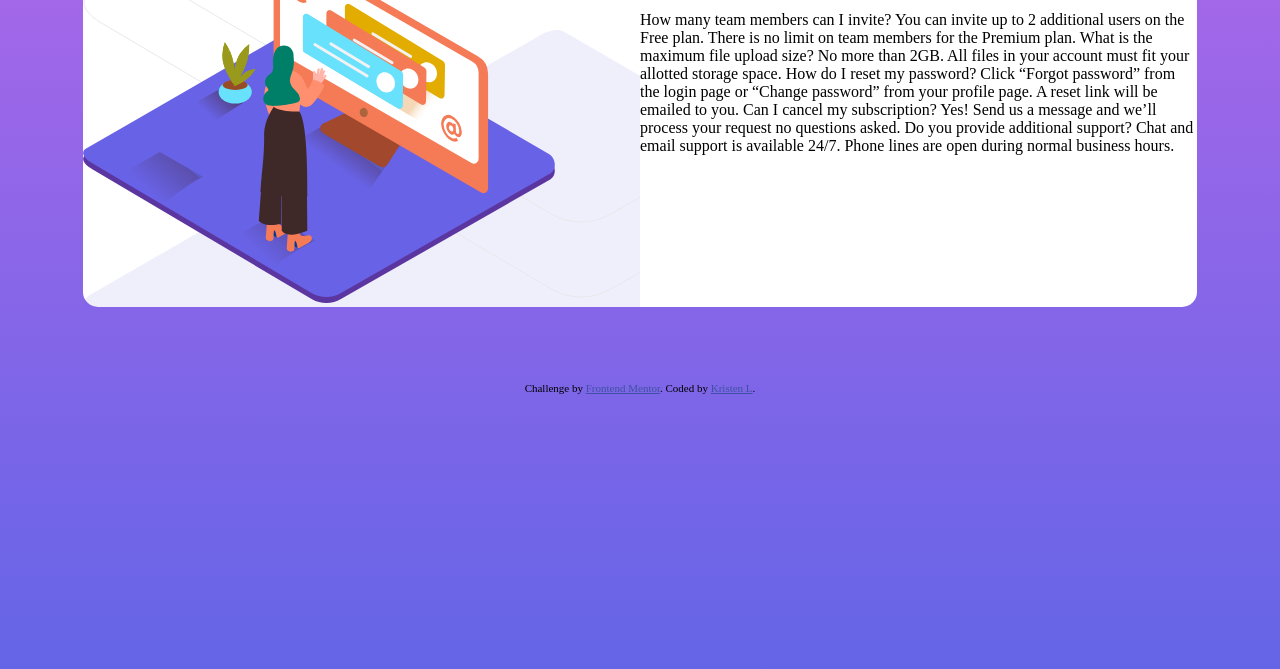
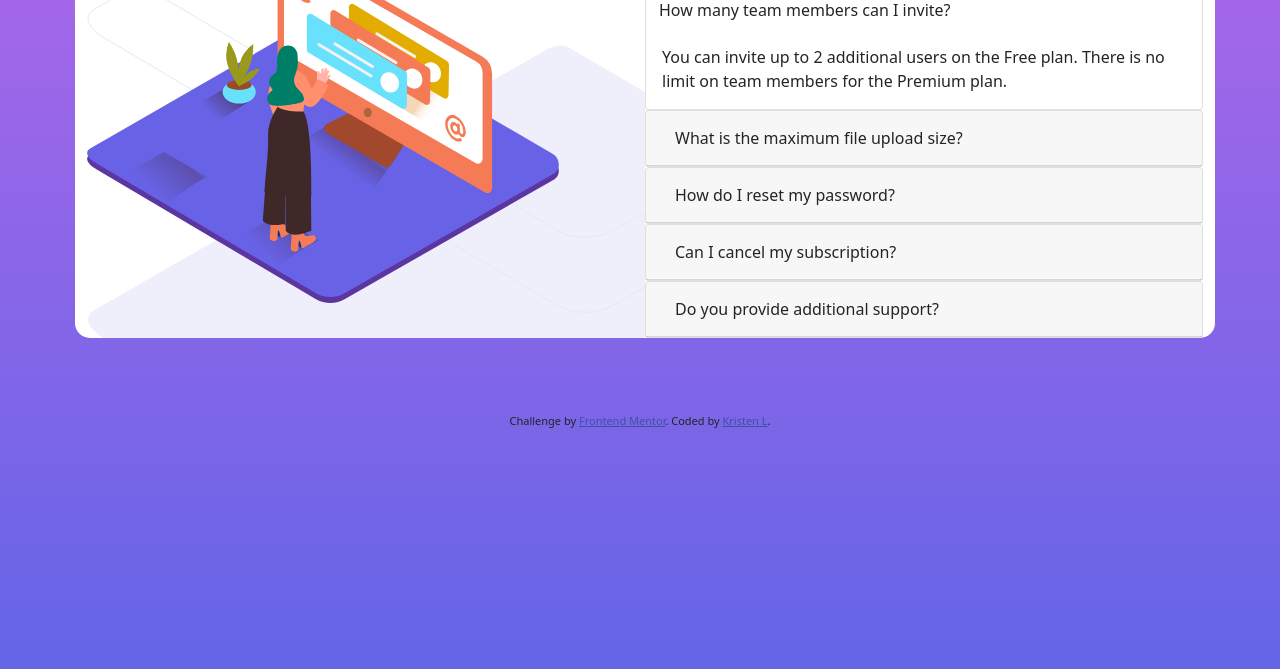
Before and after one commit to kdotelle/FAQAccordion, a website: page index.html in a window 1280 px wide. Shown: the part 131-800 px from the top of the page. Drawn offline with nearby package versions, Linux system fonts and the light colour scheme.

Commit message:
accordion added, pending JS functionality

```diff
--- a/index.html
+++ b/index.html
@@ -3,6 +3,15 @@
   <head>
     <meta charset="UTF-8" />
     <meta name="viewport" content="width=device-width, initial-scale=1.0" />
+
+    <!-- Bootstrap CSS -->
+    <link
+      href="https://cdn.jsdelivr.net/npm/bootstrap@5.0.1/dist/css/bootstrap.min.css"
+      rel="stylesheet"
+      integrity="sha384-+0n0xVW2eSR5OomGNYDnhzAbDsOXxcvSN1TPprVMTNDbiYZCxYbOOl7+AMvyTG2x"
+      crossorigin="anonymous"
+    />
+
     <!-- displays site properly based on user's device -->
 
     <link
@@ -29,16 +38,138 @@
       </div>
       <div class="info">
         <h2>FAQ</h2>
-        How many team members can I invite? You can invite up to 2 additional
-        users on the Free plan. There is no limit on team members for the
-        Premium plan. What is the maximum file upload size? No more than 2GB.
-        All files in your account must fit your allotted storage space. How do I
-        reset my password? Click “Forgot password” from the login page or
-        “Change password” from your profile page. A reset link will be emailed
-        to you. Can I cancel my subscription? Yes! Send us a message and we’ll
-        process your request no questions asked. Do you provide additional
-        support? Chat and email support is available 24/7. Phone lines are open
-        during normal business hours.
+        <div id="accordion">
+          <div class="card">
+            <div class="card=header" id="headingOne">
+              <h5 class="mb-0">
+                <button
+                  class="btn"
+                  data-toggle="collapse"
+                  data-target="#collapseOne"
+                  aria-expanded="true"
+                  aria-controls="collapseOne"
+                >
+                  How many team members can I invite?
+                </button>
+              </h5>
+            </div>
+            <div
+              id="collapseOne"
+              class="collapse show"
+              aria-labelledby="headingOne"
+              data-parent="#accordion"
+            >
+              <div class="card-body">
+                You can invite up to 2 additional users on the Free plan. There
+                is no limit on team members for the Premium plan.
+              </div>
+            </div>
+          </div>
+          <div class="card">
+            <div class="card-header" id="headingTwo">
+              <h5 class="mb-0">
+                <button
+                  class="btn collapsed"
+                  data-toggle="collapse"
+                  data-target="#collapseTwo"
+                  aria-expanded="false"
+                  aria-controls="collapseTwo"
+                >
+                  What is the maximum file upload size?
+                </button>
+              </h5>
+            </div>
+            <div
+              id="collapseTwo"
+              class="collapse"
+              aria-labelledby="headingTwo"
+              data-parent="#accordion"
+            >
+              <div class="card-body">
+                No more than 2GB. All files in your account must fit your
+                allotted storage space.
+              </div>
+            </div>
+          </div>
+          <div class="card">
+            <div class="card-header" id="headingThree">
+              <h5 class="mb-0">
+                <button
+                  class="btn collapsed"
+                  data-toggle="collapse"
+                  data-target="#collapseThree"
+                  aria-expanded="false"
+                  aria-controls="collapseThree"
+                >
+                  How do I reset my password?
+                </button>
+              </h5>
+            </div>
+            <div
+              id="collapseThree"
+              class="collapse"
+              aria-labelledby="headingThree"
+              data-parent="#accordion"
+            >
+              <div class="card-body">
+                Click “Forgot password” from the login page or “Change password”
+                from your profile page. A reset link will be emailed to you.
+              </div>
+            </div>
+          </div>
+          <div class="card">
+            <div class="card-header" id="headingFour">
+              <h5 class="mb-0">
+                <button
+                  class="btn collapsed"
+                  data-toggle="collapse"
+                  data-target="#collapseFour"
+                  aria-expanded="false"
+                  aria-controls="collapseFour"
+                >
+                  Can I cancel my subscription?
+                </button>
+              </h5>
+            </div>
+            <div
+              id="collapseFour"
+              class="collapse"
+              aria-labelledby="headingFour"
+              data-parent="#accordion"
+            >
+              <div class="card-body">
+                Yes! Send us a message and we’ll process your request no
+                questions asked.
+              </div>
+            </div>
+          </div>
+          <div class="card">
+            <div class="card-header" id="headingFive">
+              <h5 class="mb-0">
+                <button
+                  class="btn collapsed"
+                  data-toggle="collapse"
+                  data-target="#collapseFive"
+                  aria-expanded="false"
+                  aria-controls="collapseFive"
+                >
+                  Do you provide additional support?
+                </button>
+              </h5>
+            </div>
+            <div
+              id="collapseFive"
+              class="collapse"
+              aria-labelledby="headingFive"
+              data-parent="#accordion"
+            >
+              <div class="card-body">
+                Chat and email support is available 24/7. Phone lines are open
+                during normal business hours.
+              </div>
+            </div>
+          </div>
+        </div>
       </div>
     </div>
 
@@ -48,5 +179,16 @@
         >Frontend Mentor</a
       >. Coded by <a href="#">Kristen L</a>.
     </div>
+    <!--Popper and Bootstrap JS-->
+    <script
+      src="https://cdn.jsdelivr.net/npm/@popperjs/core@2.9.2/dist/umd/popper.min.js"
+      integrity="sha384-IQsoLXl5PILFhosVNubq5LC7Qb9DXgDA9i+tQ8Zj3iwWAwPtgFTxbJ8NT4GN1R8p"
+      crossorigin="anonymous"
+    ></script>
+    <script
+      src="https://cdn.jsdelivr.net/npm/bootstrap@5.0.1/dist/js/bootstrap.min.js"
+      integrity="sha384-Atwg2Pkwv9vp0ygtn1JAojH0nYbwNJLPhwyoVbhoPwBhjQPR5VtM2+xf0Uwh9KtT"
+      crossorigin="anonymous"
+    ></script>
   </body>
 </html>
--- a/package.json
+++ b/package.json
@@ -12,5 +12,9 @@
   "license": "ISC",
   "devDependencies": {
     "lite-server": "^2.6.1"
+  },
+  "dependencies": {
+    "jquery": "^3.6.0",
+    "popper.js": "^1.16.1"
   }
 }
```
Also changed, not shown: 1 other file.
